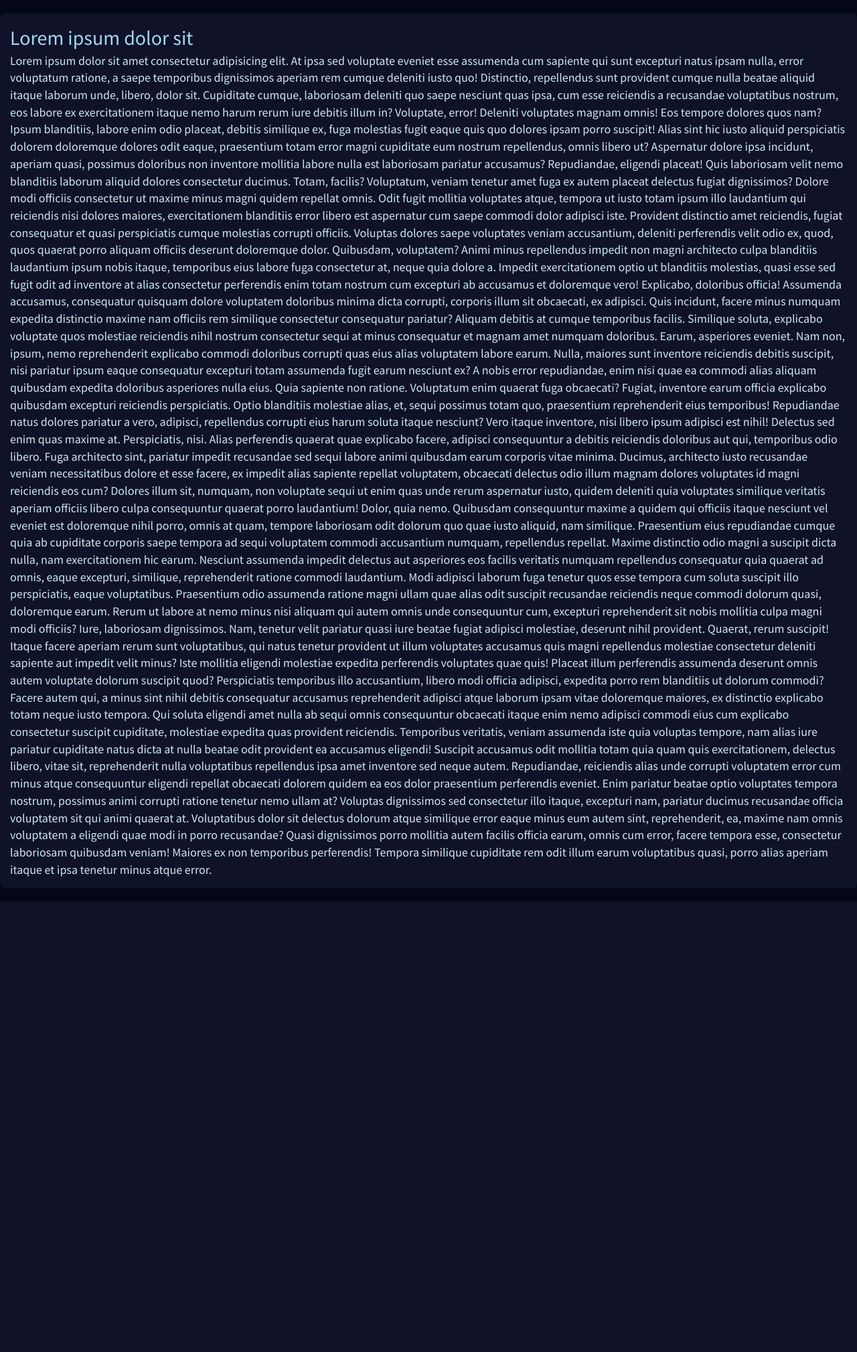
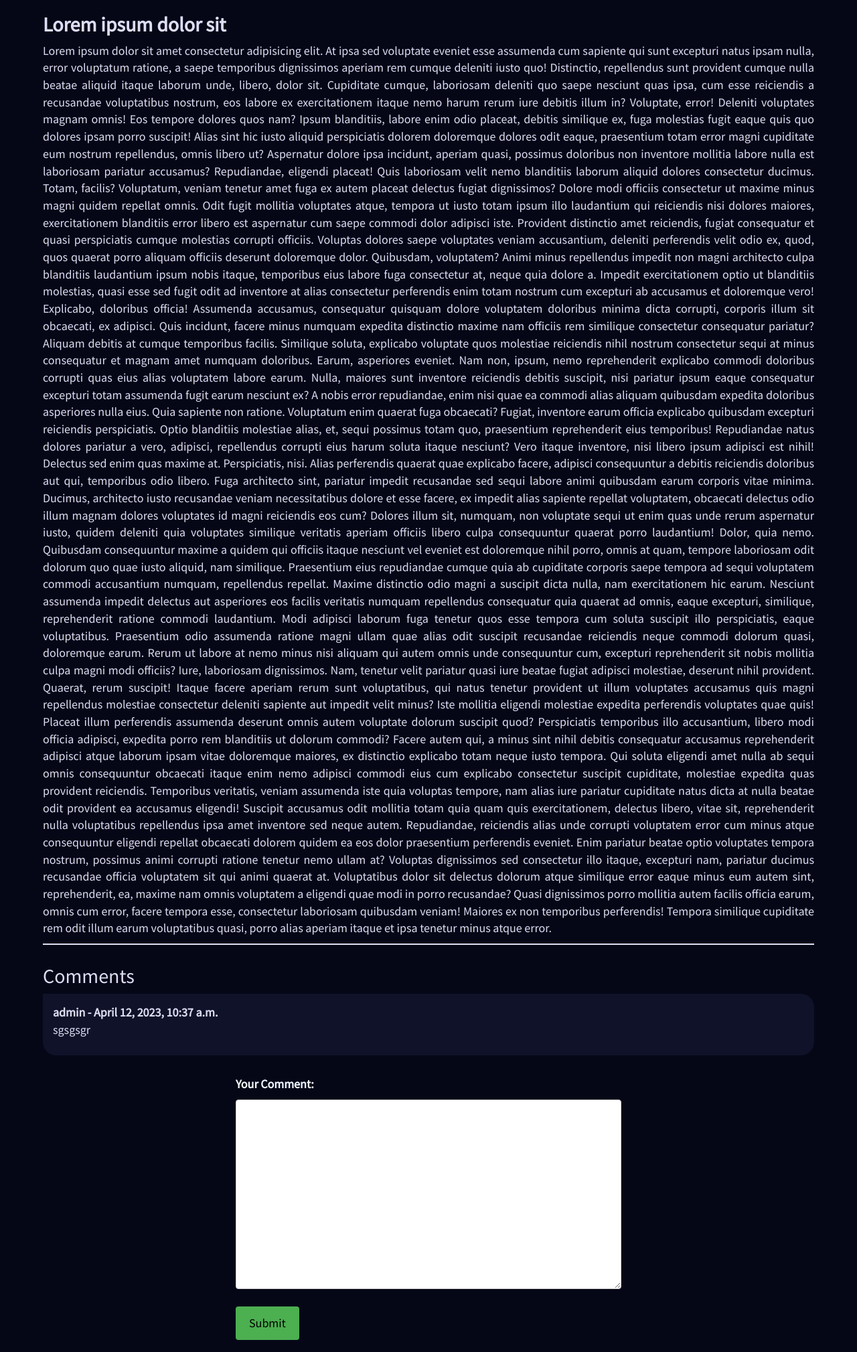
Before and after one commit to VelHRH/MyDjangoBlog, a Django app: page /post/3/ in a window 1280 px wide. Shown: the part 71-2090 px from the top of the page at 67% size. Before the commit the page ends 1417 px from the top, so only its background shows below. Run offline with Django 4.2, Linux system fonts and the light colour scheme; a user stored in the database is signed in; data comes from the database, SQL or seed files in the repository; both versions use the stored data as it was after the commit.

Commit message:
Comment system

```diff
--- a/blog/admin.py
+++ b/blog/admin.py
@@ -1,4 +1,5 @@
 from django.contrib import admin
-from .models import Post
+from .models import Post, Comment
 
 admin.site.register(Post)
+admin.site.register(Comment)
--- /dev/null
+++ b/blog/forms.py
@@ -0,0 +1,10 @@
+from .models import Comment
+from django import forms
+
+class CommentForm(forms.ModelForm):
+    class Meta:
+        model = Comment
+        fields = ('body',)
+        labels = {
+            'body': 'Your Comment',
+        }
--- a/blog/models.py
+++ b/blog/models.py
@@ -20,3 +20,16 @@ class Post(models.Model):
 
     def __str__(self):
         return self.title
+
+
+class Comment(models.Model):
+    post = models.ForeignKey(Post,on_delete=models.CASCADE,related_name='comments')
+    name = models.CharField(max_length=255)
+    body = models.TextField()
+    created_on = models.DateTimeField(auto_now_add=True)
+
+    class Meta:
+        ordering = ['created_on']
+
+    def __str__(self):
+        return 'Comment {} by {}'.format(self.post.title, self.name)
--- a/blog/urls.py
+++ b/blog/urls.py
@@ -1,8 +1,9 @@
 from django.urls import path
 
-from .views import BlogListView, BlogDetailView
+from .views import BlogListView, add_comment_to_post
 
 urlpatterns = [
-    path('post/<int:pk>/', BlogDetailView.as_view(), name='post_detail'),
+    path('post/<int:pk>/', add_comment_to_post, name='post_detail'),
+##    path('post/<int:pk>/comment', AddCommentView.as_view(), name='add_comment'),
     path('', BlogListView.as_view(), name='home'),
 ]
--- a/blog/views.py
+++ b/blog/views.py
@@ -1,13 +1,23 @@
-from django.views.generic import ListView, DetailView
-
-from .models import Post
-
+from django.views.generic import ListView
+from django.shortcuts import render, get_object_or_404, redirect
+from .models import Post, Comment
+from .forms import CommentForm
 
 class BlogListView(ListView):
     model = Post
     template_name = 'home.html'
 
 
-class BlogDetailView(DetailView):
-    model = Post
-    template_name = 'post_detail.html'
+def add_comment_to_post(request, pk):
+    post = get_object_or_404(Post, pk=pk)
+    if request.method == 'POST':
+        form = CommentForm(request.POST)
+        if form.is_valid():
+            comment = form.save(commit=False)
+            comment.post = post
+            comment.name = request.user
+            comment.save()
+            return redirect('post_detail', pk=post.pk)
+    else:
+        form = CommentForm()
+    return render(request, 'post_detail.html', {'form': form, 'post': post})
--- a/static/css/base.css
+++ b/static/css/base.css
@@ -34,6 +34,14 @@ header h1 a {
  display: flex;
  padding-top: 2rem;
 }
+
+.comment-entry {
+  margin-bottom: 2rem;
+  background-color: rgb(15, 18, 40);
+  border-radius: 0 2rem 2rem 2rem;
+  padding: 15px;
+  color: rgb(221, 221, 244);
+ }
 
 .post-entry {
  margin-bottom: 2rem;
@@ -73,3 +81,31 @@ form {
  transform: translateX(-50%);
  color: aliceblue;
 }
+
+
+#comment-form input[type="text"],
+#comment-form textarea {
+  /* Стили для текстовых полей */
+  width: 100%;
+  padding: 12px;
+  border: 1px solid #ccc;
+  border-radius: 4px;
+  box-sizing: border-box;
+  margin-top: 6px;
+  margin-bottom: 16px;
+  color:black;
+}
+
+#comment-form input[type="submit"] {
+  /* Стили для кнопки отправки */
+  background-color: #4CAF50;
+  color: white;
+  padding: 12px 20px;
+  border: none;
+  border-radius: 4px;
+  cursor: pointer;
+}
+
+#comment-form input[type="submit"]:hover {
+  background-color: #45a049;
+}
--- a/templates/home.html
+++ b/templates/home.html
@@ -1,6 +1,6 @@
 {% extends 'base.html' %} {% block content %} {% for post in object_list %}
-<div class="post-entry" style="width: 90%; margin-left:50%; transform: translateX(-50%)">
- <h2><a href="{% url 'post_detail' post.pk %}">{{ post.title }}</a></h2>
- <p>{{ post.body }}</p>
+<div class="post-entry" style="width: 80%; margin-left:50%; transform: translateX(-50%)">
+ <h2><strong><a href="{% url 'post_detail' post.pk %}">{{ post.title }}</a></strong></h2>
+ <p>{{ post.body|slice:":50" }}... </p>
 </div>
 {% endfor %} {% endblock content %}
--- a/templates/post_detail.html
+++ b/templates/post_detail.html
@@ -1,6 +1,28 @@
 {% extends 'base.html' %} {% block content %}
-<div class="post-entry">
- <h2>{{ post.title }}</h2>
- <p>{{ post.body }}</p>
+<div style="width: 90%; margin-left:50%; transform: translateX(-50%)">
+  <div style="border-bottom: solid 2px rgb(221, 221, 244); color:rgb(221, 221, 244)">
+    <h2><strong> {{ post.title }} </strong></h2>
+    <p style="text-align: justify;">{{ post.body }}</p>
+  </div>
+  <div style="margin-top: 30px">
+    <h2 style="color:rgb(221, 221, 244)">Comments</h2>
+    {% if not post.comments.all %}
+      <p style="color:rgb(221, 221, 244)">No comments yet...</p>
+    {% else %}
+      {% for comment in post.comments.all %}
+        <div class="comment-entry">
+          <strong>{{comment.name}} - {{comment.created_on}}</strong>
+          <p>{{comment.body}}</p>
+        </div>
+      {% endfor %}
+    {% endif %}
+  </div>
+  {% if user.is_authenticated %}
+  <form action="" method="POST" style="margin-top: 30px" id="comment-form">
+    {% csrf_token %}
+    {{ form.as_p }}
+    <input type="submit" value="Submit" style="color: black" />
+   </form>
+   {% endif %}
 </div>
 {% endblock content %}
```
Also changed, not shown: blog/migrations/0002_comment.py (added), blog/migrations/0003_remove_comment_active_remove_comment_email_and_more.py (added), db.sqlite3.
